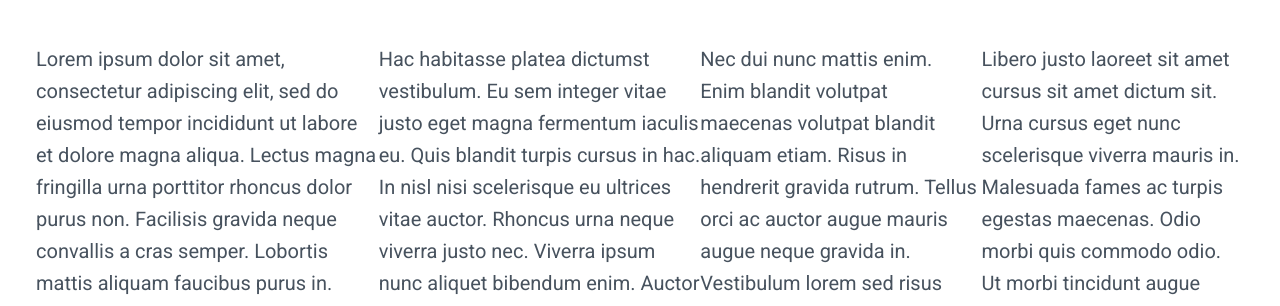
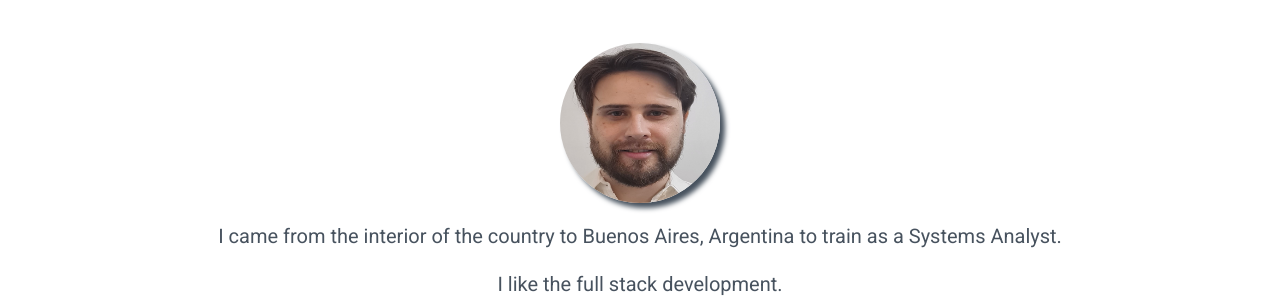
Before and after one commit to jmr85/portfolio, a plain HTML site: page about.html in a window 1280 px wide. Shown: the part 96-402 px from the top of the page. Drawn offline with Linux system fonts and the light colour scheme.

Commit message:
flex 6 - about  definitivo

```diff
--- a/about.html
+++ b/about.html
@@ -31,47 +31,24 @@
     </header>
 
     <main class="main">
+        <div class="main__about-flex">
+            <figure>
+                <img class="main__about--img" src="img/perfil.jpg" alt="Web developer">
+            </figure>
             <p>
-            Lorem ipsum dolor sit amet, consectetur adipiscing elit, sed do eiusmod tempor incididunt ut labore et
-            dolore magna aliqua. Lectus magna fringilla urna porttitor rhoncus dolor purus non. Facilisis gravida neque
-            convallis a cras semper. Lobortis mattis aliquam faucibus purus in. Scelerisque purus semper eget duis. Enim
-            nec dui nunc mattis. Felis eget velit aliquet sagittis id consectetur purus. Lacus suspendisse faucibus
-            interdum posuere lorem ipsum dolor sit amet. Augue mauris augue neque gravida in. Curabitur vitae nunc sed
-            velit dignissim sodales. Nisi scelerisque eu ultrices vitae auctor eu augue ut. Tellus in hac habitasse
-            platea. Iaculis at erat pellentesque adipiscing commodo. Sed elementum tempus egestas sed sed. Amet commodo
-            nulla facilisi nullam vehicula ipsum a. Arcu cursus vitae congue mauris rhoncus aenean vel elit. Morbi
-            tristique senectus et netus et malesuada. Id aliquet risus feugiat in ante metus dictum at tempor.
+                I came from the interior of the country to Buenos Aires, Argentina to train as a Systems Analyst.
             </p>
             <p>
-            Hac habitasse platea dictumst vestibulum. Eu sem integer vitae justo eget magna fermentum iaculis eu. Quis
-            blandit turpis cursus in hac. In nisl nisi scelerisque eu ultrices vitae auctor. Rhoncus urna neque viverra
-            justo nec. Viverra ipsum nunc aliquet bibendum enim. Auctor urna nunc id cursus metus. Lobortis scelerisque
-            fermentum dui faucibus. Mollis aliquam ut porttitor leo a. Facilisi etiam dignissim diam quis. Velit
-            dignissim sodales ut eu sem integer vitae justo. Nunc non blandit massa enim nec dui nunc. Euismod lacinia
-            at quis risus sed vulputate. Ultricies leo integer malesuada nunc vel risus commodo viverra. Porttitor leo a
-            diam sollicitudin tempor id eu. Vel facilisis volutpat est velit egestas dui id ornare arcu. Aliquam id diam
-            maecenas ultricies. Facilisis volutpat est velit egestas dui id ornare arcu odio. Faucibus pulvinar
-            elementum integer enim neque volutpat ac tincidunt.
+                I like the full stack development.
             </p>
+            <i class="fab fa-react fa-4x"></i>React <i class="fab fa-node fa-4x"></i>NodeJS/Express
+
+            <i class="fas fa-database fa-3x"></i> MongoDB - Firebase
+
             <p>
-            Nec dui nunc mattis enim. Enim blandit volutpat maecenas volutpat blandit aliquam etiam. Risus in hendrerit
-            gravida rutrum. Tellus orci ac auctor augue mauris augue neque gravida in. Vestibulum lorem sed risus
-            ultricies. Turpis egestas pretium aenean pharetra magna ac placerat vestibulum. Urna cursus eget nunc
-            scelerisque viverra mauris in. Et tortor consequat id porta nibh venenatis cras sed felis. Sed id semper
-            risus in hendrerit. Amet luctus venenatis lectus magna fringilla urna porttitor rhoncus. Sit amet aliquam id
-            diam. Ut porttitor leo a diam sollicitudin tempor id eu nisl. Pharetra vel turpis nunc eget lorem dolor.
-            Donec enim diam vulputate ut pharetra sit amet aliquam. Proin sagittis nisl rhoncus mattis rhoncus urna
-            neque viverra. Amet est placerat in egestas erat.
+                I like rock and pop music from the 80s and 90s. I love football. I also usually practice running.
             </p>
-        <p>
-            Libero justo laoreet sit amet cursus sit amet dictum sit. Urna cursus eget nunc scelerisque viverra mauris
-            in. Malesuada fames ac turpis egestas maecenas. Odio morbi quis commodo odio. Ut morbi tincidunt augue
-            interdum velit euismod in pellentesque. Ac turpis egestas integer eget aliquet nibh praesent tristique
-            magna. Sit amet purus gravida quis blandit turpis cursus in hac. Varius duis at consectetur lorem donec
-            massa sapien faucibus et. Et netus et malesuada fames. Lacus vel facilisis volutpat est velit egestas.
-            Tristique sollicitudin nibh sit amet. Vitae purus faucibus ornare suspendisse sed nisi. Sapien faucibus et
-            molestie ac feugiat sed lectus vestibulum mattis. Urna cursus eget nunc scelerisque viverra mauris.
-        </p>
+        </div>
     </main>
 
     <footer>
--- a/style.css
+++ b/style.css
@@ -60,7 +60,8 @@ body {
   background-color: rgb(255, 255, 255);
   border-radius: 5px;
   color: #47525Eff;
-  display: flex;
+  display: flex; /* --> DISPLAY FLEX */
+  justify-content: space-around;
   font-size: 20px;
   line-height: 2rem;
   text-align: left;
@@ -101,6 +102,28 @@ main img {
   height: 250px;
   width: 30%;
 }
+
+  /*  ---------MAIN ABOUT -------- */
+  .main__about-flex{
+    display: flex;
+    flex-direction: column;
+    align-items: center;
+  }
+
+  .main__about--img{
+    border-radius: 130px;
+    box-shadow: 5px 5px 5px #47525Eff;
+    width: 10rem;
+    height: 10rem;
+  }
+
+  .main__about-flex > i{
+    margin: 0.5rem;
+  }
+  .main__about-flex > p{
+    margin: 0.5rem;
+  }
+  /*  --------- END MAIN ABOUT -------- */
 
   /*  ---------MAIN FORM -------- */
 
```
Also changed, not shown: index.html (+2 -4 lines), img/perfil_old.jpg (added). Lines whose indentation alone changed are shown as unchanged.
